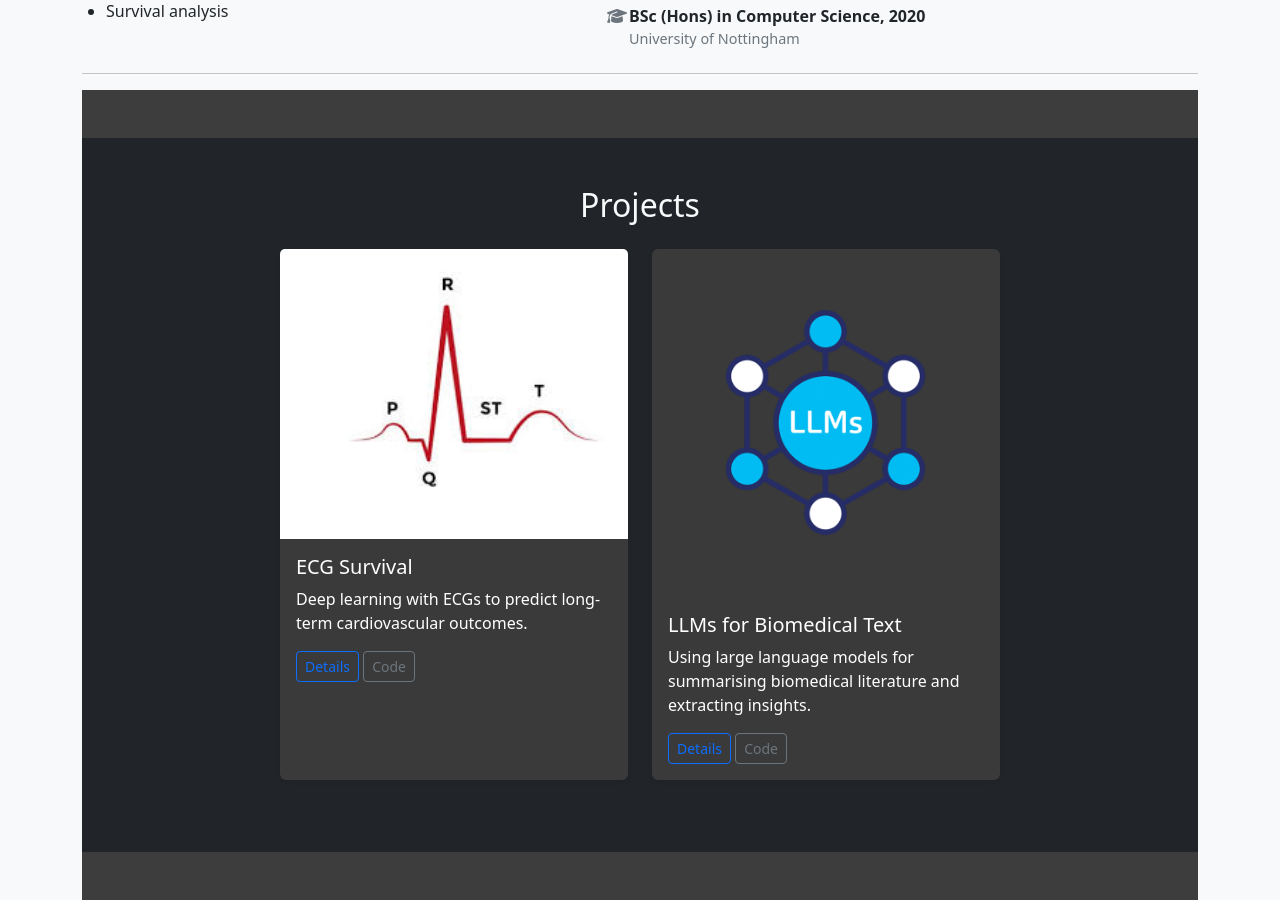
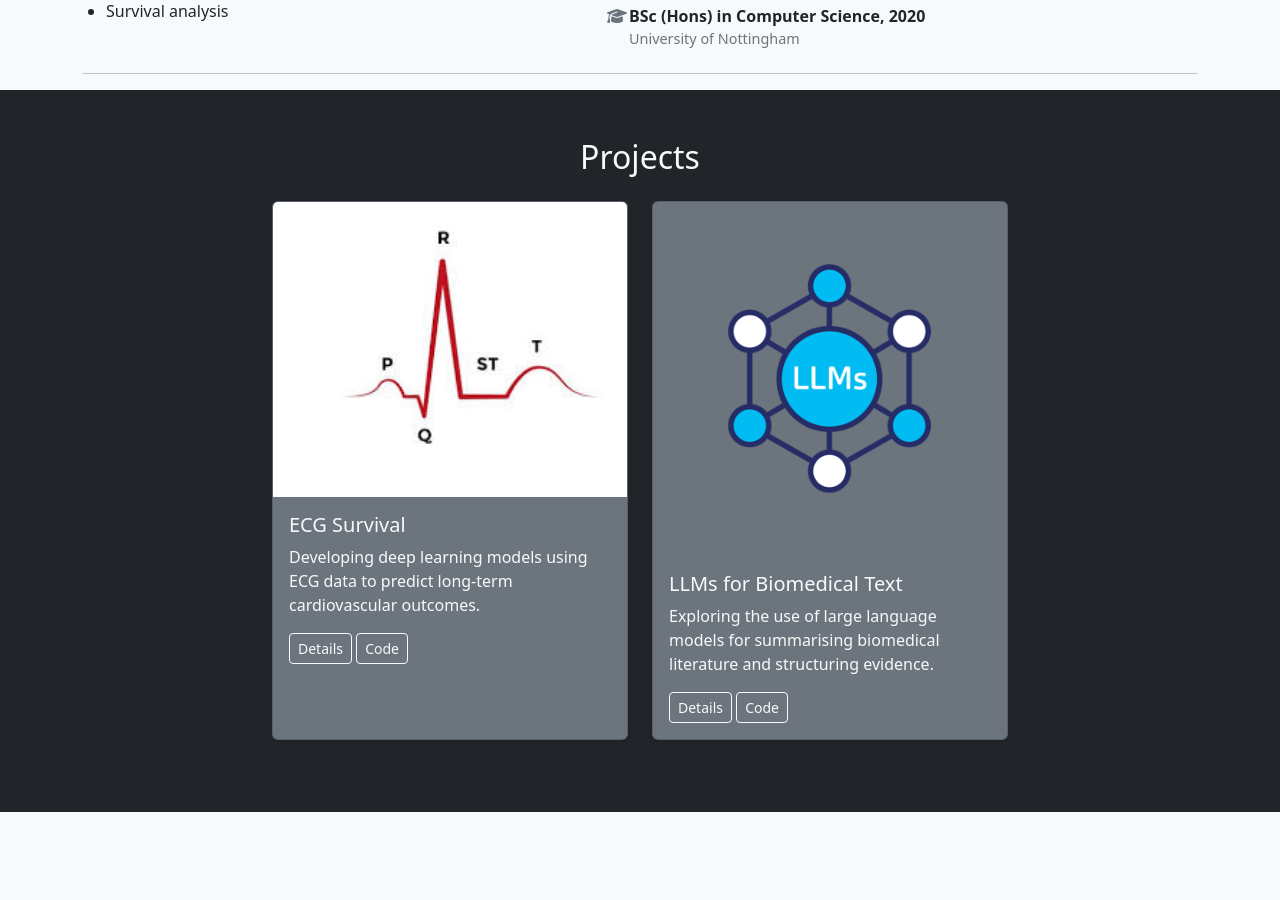
Before and after one commit to Ads98/Ads98.github.io, a Jekyll site: the page built from index.md, in a window 1280 px wide and 900 px high, scrolled down 1039 px. Built offline with Jekyll 4.4.1, drawn with Linux system fonts in a browser that asks for light colours; after the commit the page ends 1851 px from its top, so only the background shows below that.

```diff
--- a/index.md
+++ b/index.md
@@ -54,42 +54,38 @@ I find that my greatest joys in work come from research — diving into complex
 
 ---
 
-<!-- ✅ Projects Section -->
-<div class="projects-section py-5 w-100">
-  <div class="container-fluid px-0">
-    <div class="bg-dark text-light py-5">
-      <div class="container">
-        <h2 class="text-center mb-4">Projects</h2>
-        <div class="row justify-content-center">
+<!-- ✅ Projects Section - Full Width -->
+<section class="bg-dark text-light py-5" style="width: 100vw; margin-left: calc(-50vw + 50%);">
+  <div class="container">
+    <h2 class="text-center mb-4">Projects</h2>
+    <div class="row justify-content-center">
 
-          <!-- ECG Project -->
-          <div class="col-md-5 col-lg-4 mb-4">
-            <div class="card shadow-sm h-100">
-              <img src="/assets/img/ecg.jpeg" class="card-img-top" alt="ECG Survival Project">
-              <div class="card-body">
-                <h5 class="card-title">ECG Survival</h5>
-                <p class="card-text">Deep learning with ECGs to predict long-term cardiovascular outcomes.</p>
-                <a href="#" class="btn btn-outline-primary btn-sm">Details</a>
-                <a href="#" class="btn btn-outline-secondary btn-sm">Code</a>
-              </div>
-            </div>
+      <!-- ECG Survival Project -->
+      <div class="col-md-5 col-lg-4 mb-4">
+        <div class="card bg-secondary text-light shadow-sm h-100">
+          <img src="/assets/img/ecg.jpeg" class="card-img-top" alt="ECG Survival Project">
+          <div class="card-body">
+            <h5 class="card-title">ECG Survival</h5>
+            <p class="card-text">Developing deep learning models using ECG data to predict long-term cardiovascular outcomes.</p>
+            <a href="#" class="btn btn-outline-light btn-sm">Details</a>
+            <a href="#" class="btn btn-outline-light btn-sm">Code</a>
           </div>
-
-          <!-- LLM Project -->
-          <div class="col-md-5 col-lg-4 mb-4">
-            <div class="card shadow-sm h-100">
-              <img src="/assets/img/LLM.png" class="card-img-top" alt="LLMs Project">
-              <div class="card-body">
-                <h5 class="card-title">LLMs for Biomedical Text</h5>
-                <p class="card-text">Using large language models for summarising biomedical literature and extracting insights.</p>
-                <a href="#" class="btn btn-outline-primary btn-sm">Details</a>
-                <a href="#" class="btn btn-outline-secondary btn-sm">Code</a>
-              </div>
-            </div>
-          </div>
-
         </div>
       </div>
+
+      <!-- LLMs Project -->
+      <div class="col-md-5 col-lg-4 mb-4">
+        <div class="card bg-secondary text-light shadow-sm h-100">
+          <img src="/assets/img/LLM.png" class="card-img-top" alt="LLMs Project">
+          <div class="card-body">
+            <h5 class="card-title">LLMs for Biomedical Text</h5>
+            <p class="card-text">Exploring the use of large language models for summarising biomedical literature and structuring evidence.</p>
+            <a href="#" class="btn btn-outline-light btn-sm">Details</a>
+            <a href="#" class="btn btn-outline-light btn-sm">Code</a>
+          </div>
+        </div>
+      </div>
+
     </div>
   </div>
-</div>
+</section>
```
